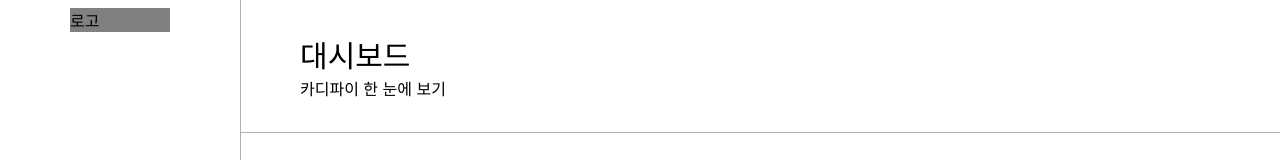
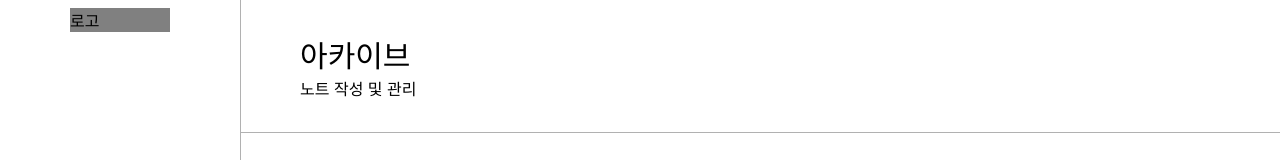
Before and after one commit to UMC-CARDIFY/Client-V1, a React (Vite) app: page /archive in a window 1280 px wide. Shown: the top 160 px of the page. Built offline with nearby package versions, Linux system fonts and the light colour scheme.

Commit message:
feat: topbar title props 처리

```diff
--- a/src/components/TopBar.jsx
+++ b/src/components/TopBar.jsx
@@ -1,4 +1,5 @@
 import styled from 'styled-components';
+import PropTypes from 'prop-types';
 
 const TopBarContainer = styled.div`
   height: 8.25rem;
@@ -25,12 +26,12 @@ const TopBarRight = styled.div`
 `;
 
 
-const TopBar = () => {
+const TopBar = ({ title, subtitle }) => {
   return (
     <TopBarContainer>
       <TopBarLeft>
-        <div style={{fontSize:'1.875rem'}}>대시보드</div>
-        <div>카디파이 한 눈에 보기</div>
+        <div style={{fontSize:'1.875rem'}}>{title}</div>
+        <div>{subtitle}</div>
       </TopBarLeft>
       <TopBarRight>
         <div>로고</div>
@@ -40,4 +41,9 @@ const TopBar = () => {
   )
 }
 
+TopBar.propTypes = {
+  title: PropTypes.string.isRequired,
+  subtitle: PropTypes.string.isRequired,
+};
+
 export default TopBar
--- a/src/pages/Archive/index.jsx
+++ b/src/pages/Archive/index.jsx
@@ -23,7 +23,7 @@ export const Archive = () => {
     <Container>
       <MenuBar />
       <Vcontainer>
-        <TopBar />
+        <TopBar title='아카이브' subtitle='노트 작성 및 관리'/>
         <Frame />
       </Vcontainer>
     </Container>
```
